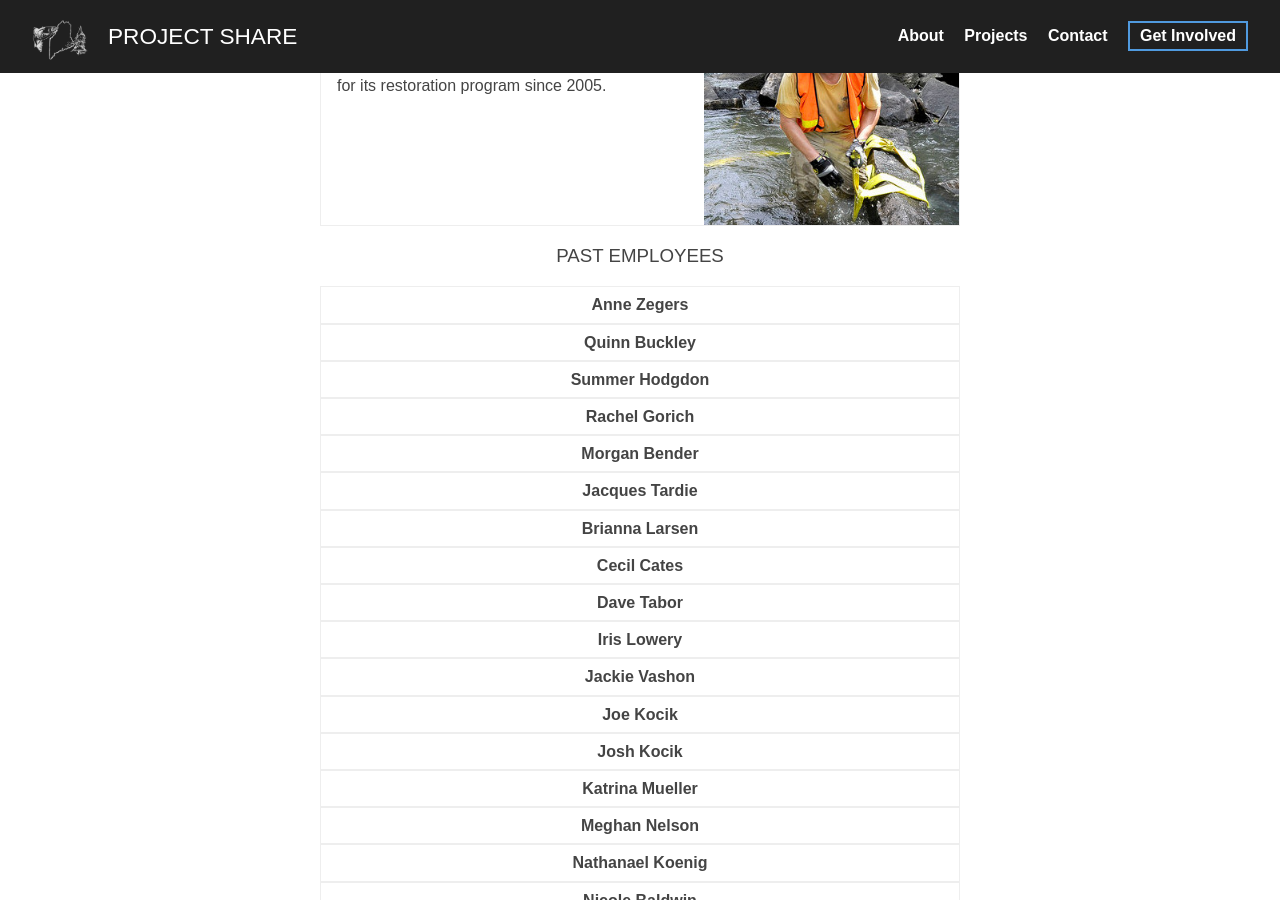
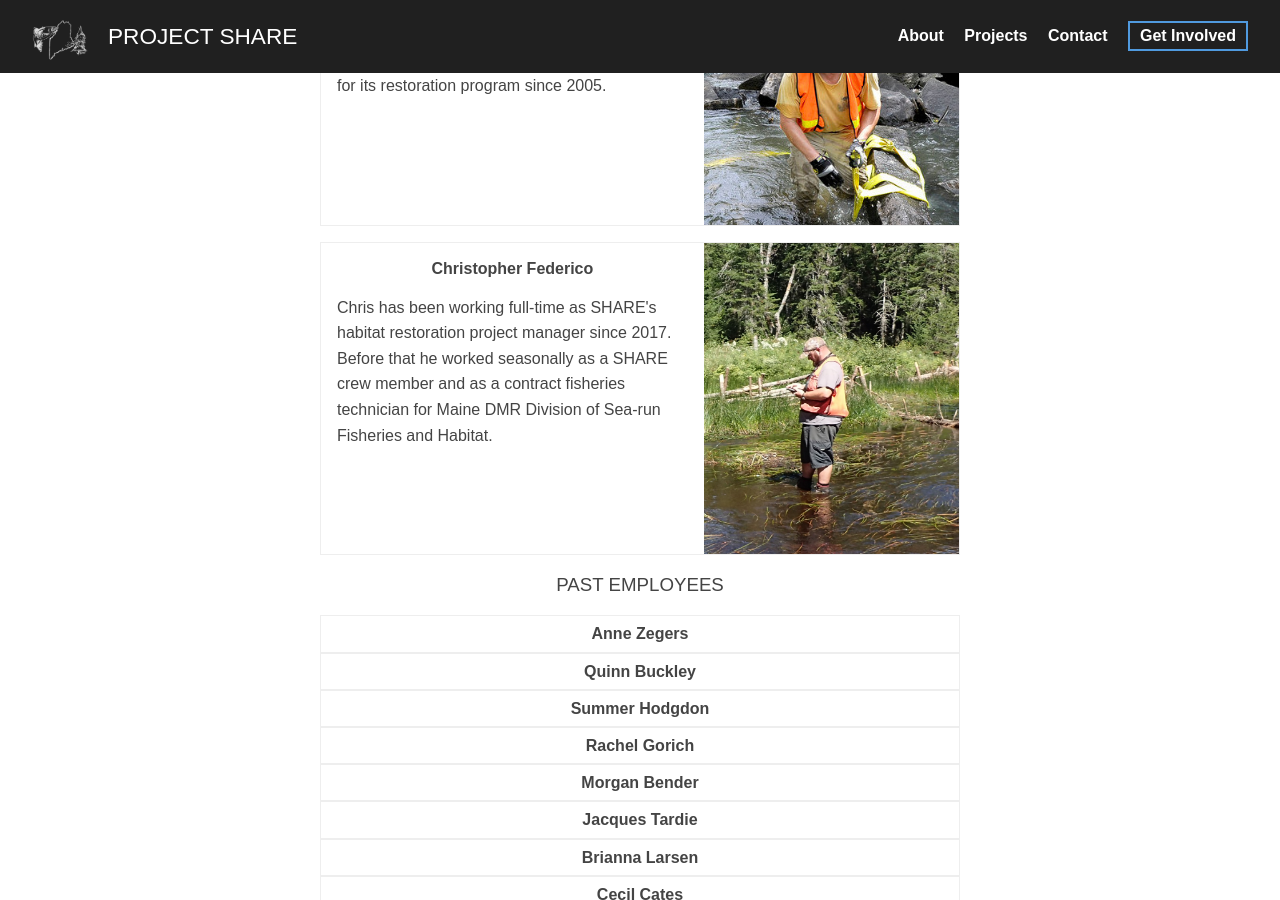
Before and after one commit to salmonhabitat/salmonhabitat, a Jekyll site: the page built from about.html, in a window 1280 px wide and 900 px high, scrolled down 2877 px. Built offline with Jekyll 4.4.1, drawn with Linux system fonts in a browser that asks for light colours; nearby versions of some CDN libraries; a script that is not in the unit is left out.

Commit message:
updated About page- added Chris per Chris

```diff
--- a/_includes/about/who.html
+++ b/_includes/about/who.html
@@ -10,6 +10,14 @@
 			</div>
 		</div>
 
+		<div class='profile chris cf'>
+			<img alt='Christopher Federico' class='profile--image cf' src='/assets/img/chris.jpg' />
+			<div class='profile--description'>
+				<h1>Christopher Federico</h1>
+				<p>Chris has been working full-time as SHARE's habitat restoration project manager since 2017.  Before that he worked seasonally as a SHARE crew member and as a contract fisheries technician for Maine DMR Division of Sea-run Fisheries and Habitat.</p>
+			</div>
+		</div>
+
 	<h3>Past Employees</h3>
 		{% for employee in site.data.employees %}
 			<div class='profile profile--past'>
```
Also changed, not shown: assets/img/chris-400px.jpg (added), assets/img/chris.jpg (added).
